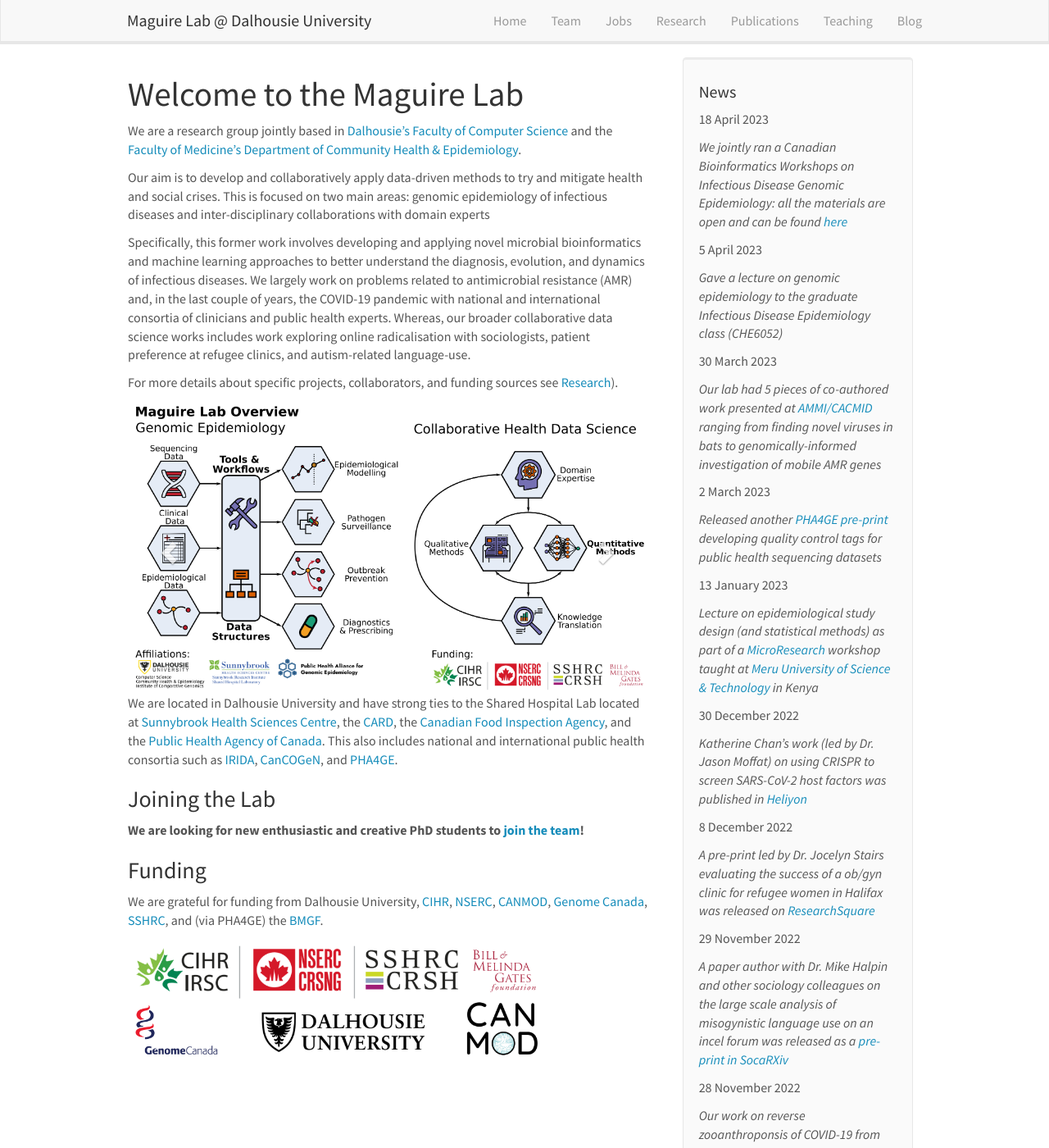
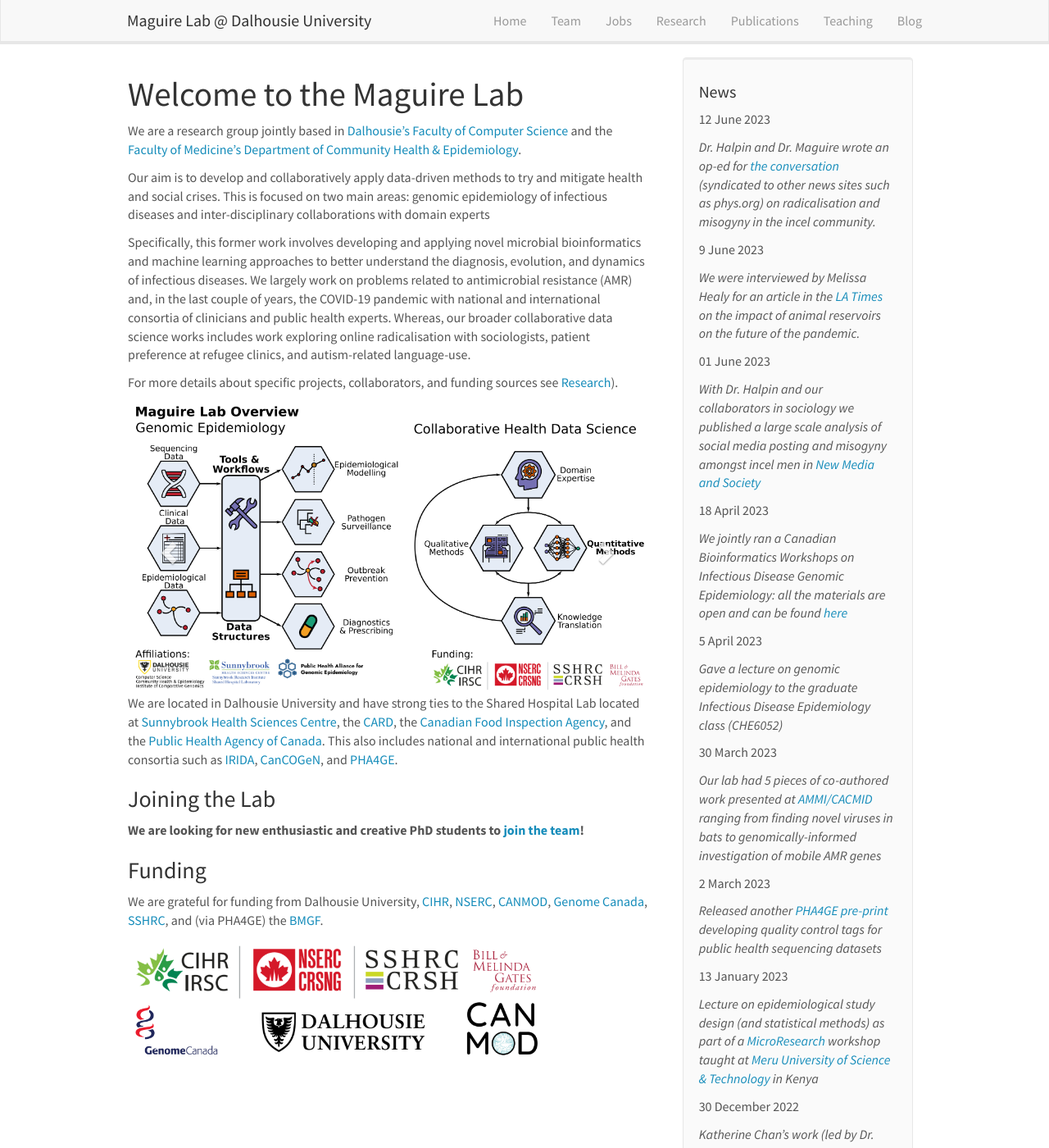
Before and after one commit to maguire-lab/maguire-lab.github.io, a Jekyll site: the page built from _pages/home.md, in a window 1280 px wide and 1400 px high. Shown: the whole window at 82% size. Built offline with Jekyll 4.4.1, drawn with Linux system fonts in a browser that asks for light colours; nearby versions of some CDN libraries; some of the changed text lies outside the part shown.

Commit message:
Update news

```diff
--- a/_data/news.yml
+++ b/_data/news.yml
@@ -1,3 +1,9 @@
+- date: 12 June 2023
+  headline: "Dr. Halpin and Dr. Maguire wrote an op-ed for [the conversation](https://theconversation.com/yes-the-incel-community-has-a-sexism-problem-but-we-can-do-something-about-it-207206) (syndicated to other news sites such as phys.org) on radicalisation and misogyny in the incel community."
+- date: 9 June 2023
+  headline: "We were interviewed by Melissa Healy for an article in the [LA Times](https://www.latimes.com/science/story/2023-06-09/coronavirus-is-spreading-among-animals-that-ramps-up-risk-to-people) on the impact of animal reservoirs on the future of the pandemic."
+- date: 01 June 2023
+  headline: "With Dr. Halpin and our collaborators in sociology we published a large scale analysis of social media posting and misogyny amongst incel men in [New Media and Society](https://doi.org/10.1177/1461444823117677)"
 - date: 18 April 2023
   headline: "We jointly ran a Canadian Bioinformatics Workshops on Infectious Disease Genomic Epidemiology: all the materials are open and can be found [here](https://bioinformaticsdotca.github.io/IDE_2023)"
 - date: 5 April 2023
```
